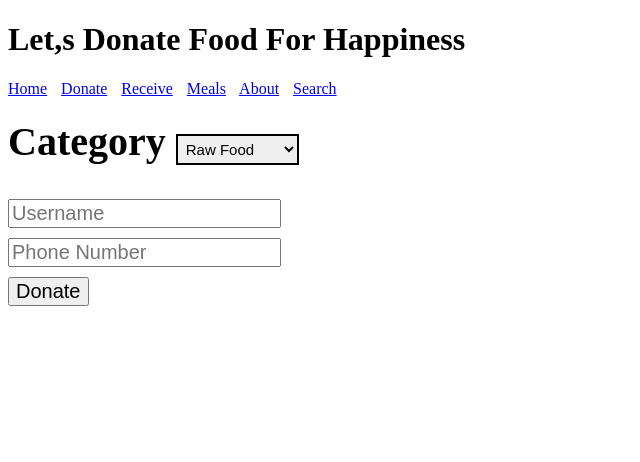
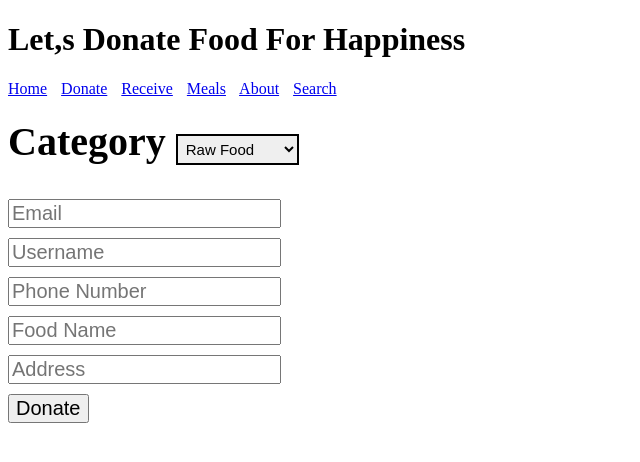
Before and after one commit to jysin330/fooDonationApp, a Django app: page /donate/ in a window 1280 px wide. Shown: the top 462 px of the page, without its empty margins (0-640 px from the left). Run offline with Django 4.2, Linux system fonts and the light colour scheme.

Commit message:
some changes in donate.html

```diff
--- a/mysite/fooDonationApp/templates/fooDonationApp/donate.html
+++ b/mysite/fooDonationApp/templates/fooDonationApp/donate.html
@@ -11,10 +11,15 @@
 </select>
 <form action="." method="post" id="category">
 
-
-    <input type="text" id="fname" name="fname" placeholder="Username" style="font-size: 20px; margin-top:30px ; margin-bottom:10px" >
+    <input type="email" id="email" name="email" placeholder="Email" style="font-size: 20px; margin-top:30px ; margin-bottom:10px" >
     <br/>
-    <input type="phone" id="fname" name="fname" placeholder="Phone Number" style="font-size: 20px; margin-bottom:10px" >
+    <input type="text" id="fname" name="fname" placeholder="Username" style="font-size: 20px;  margin-bottom:10px" >
+    <br/>
+    <input type="phone" id="phoneNum" name="phoneNum" placeholder="Phone Number" style="font-size: 20px; margin-bottom:10px" >
+    <br/>
+    <input type="text" id="FoodName" name="FoodName" placeholder="Food Name" style="font-size: 20px; margin-bottom:10px" >
+    <br/>
+    <input type="text" id="address" name="address" placeholder="Address" style="font-size: 20px; margin-bottom:10px" >
     <br/>
     <button type="submit" style="font-size: 20px;" >Donate</button>
   </form>
```
Also changed, not shown: 1 other file.
